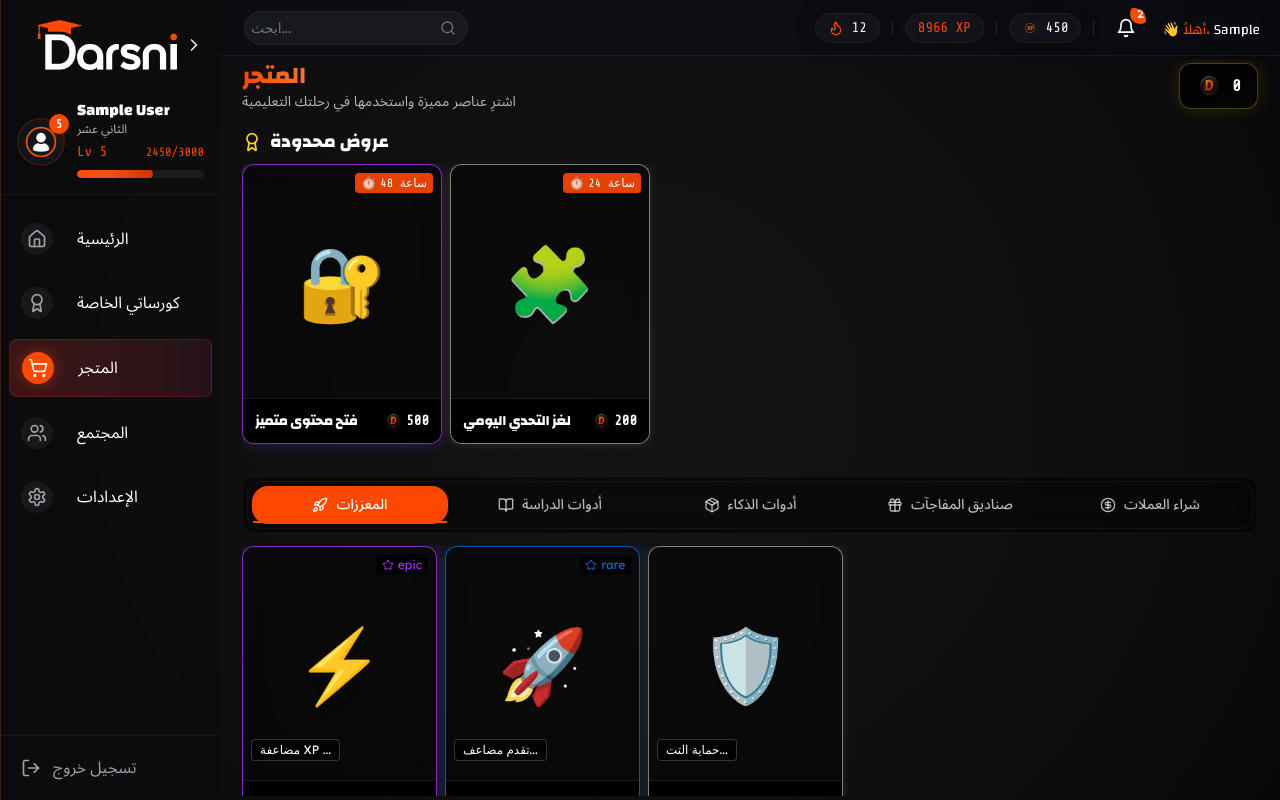
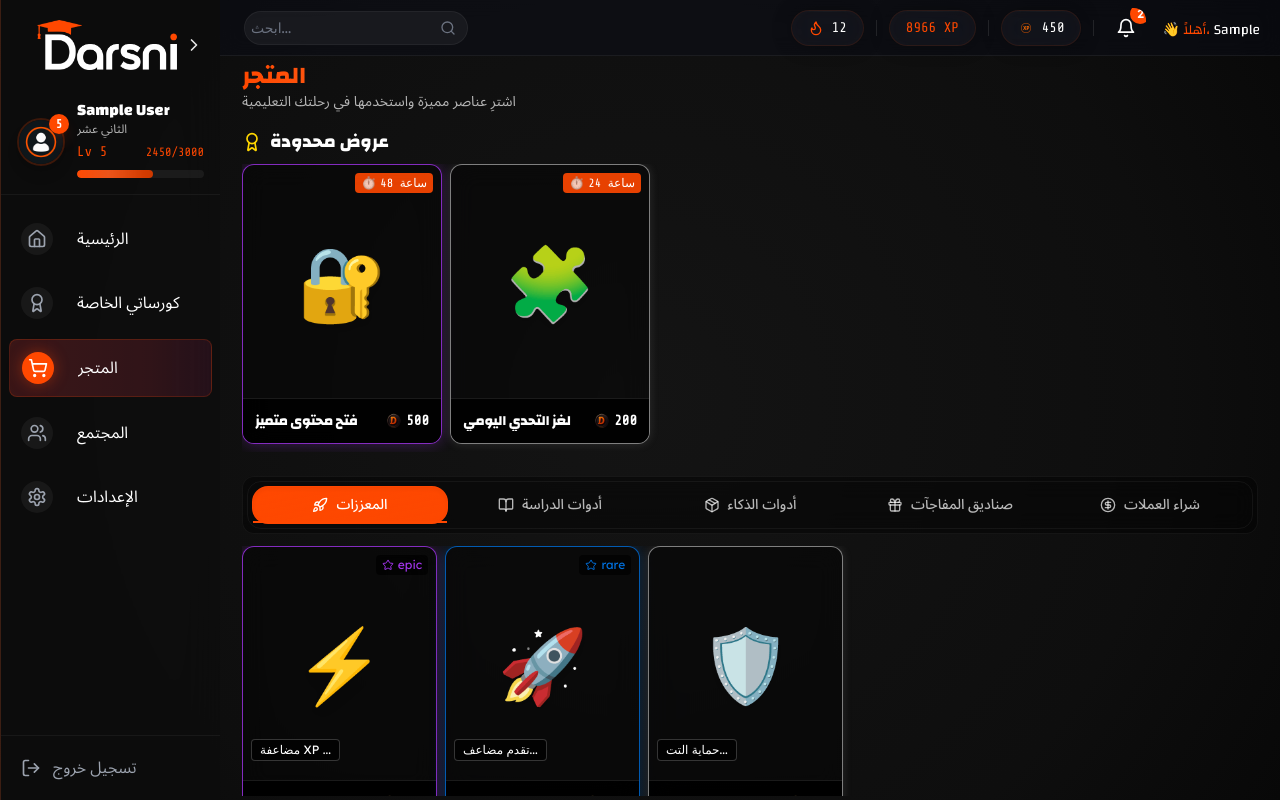
Before and after one commit to shadi1daoud/arab-bagrut-quest, a React (Vite) app: page /shop in a window 1280 px wide. Built offline with nearby package versions, Linux system fonts and the light colour scheme; sample sign-in values are in the browser's storage.

Commit message:
Refactor: Implement header and shop changes
- Updated `StudentLayout.tsx` to increase header stat container size and apply consistent styling.
- Removed the dbucks container from `Shop.tsx` to display dbucks only in the header.

```diff
--- a/src/layouts/StudentLayout.tsx
+++ b/src/layouts/StudentLayout.tsx
@@ -226,19 +226,19 @@ const StudentLayout = () => {
             <div className="flex items-center gap-4">
               {user && <>
                   <div className="flex items-center gap-3">
-                    {/* Stats Display - Streak | XP | Dbucks */}
+                    {/* Stats Display - Streak | XP | Dbucks with consistent styling */}
                     <div className="flex items-center gap-3">
                       {/* Streak */}
-                      <div className="flex items-center gap-2 glass-card py-1 px-3 rounded-full border border-white/5">
+                      <div className="flex items-center gap-2 glass-card py-2 px-4 rounded-full border border-white/5 h-9">
                         <Flame className="h-4 w-4 text-[#FF4800]" />
-                        <span className="text-white font-['Share_Tech_Mono'] text-sm">{user?.streak || 12}</span>
+                        <span className="text-white font-['Share_Tech_Mono'] text-sm font-medium">{user?.streak || 12}</span>
                       </div>
 
                       {/* Separator */}
                       <div className="hidden sm:block h-4 w-px bg-white/10"></div>
 
                       {/* XP */}
-                      <div className="flex items-center gap-2 glass-card py-1 px-3 rounded-full border border-white/5 bg-[#FF4800]/10">
+                      <div className="flex items-center gap-2 glass-card py-2 px-4 rounded-full border border-white/5 bg-[#FF4800]/10 h-9">
                         <span className="text-[#FF4800] font-['Share_Tech_Mono'] text-sm font-medium">{user?.xp || 8966} XP</span>
                       </div>
 
@@ -246,9 +246,9 @@ const StudentLayout = () => {
                       <div className="hidden sm:block h-4 w-px bg-white/10"></div>
 
                       {/* Dbucks */}
-                      <div className="flex items-center gap-2 glass-card py-1 px-3 rounded-full border border-white/5">
+                      <div className="flex items-center gap-2 glass-card py-2 px-4 rounded-full border border-white/5 h-9">
                         <img alt="Dbucks" src="/lovable-uploads/0e8e99cc-9278-487b-a22d-d0558c2f11dc.png" className="h-4 w-4 object-contain" />
-                        <span className="text-white font-['Share_Tech_Mono'] text-sm">{user?.coins || 450}</span>
+                        <span className="text-white font-['Share_Tech_Mono'] text-sm font-medium">{user?.coins || 450}</span>
                       </div>
                     </div>
 
--- a/src/pages/student/Shop.tsx
+++ b/src/pages/student/Shop.tsx
@@ -405,31 +405,14 @@ const Shop = () => {
 
   return (
     <div className="h-full flex flex-col">
-      {/* Header with balance */}
-      <div className="flex justify-between items-center mb-4">
-        <div>
+      {/* Header - simplified without balance display */}
+      <div className="mb-4">
         <h1 className="text-2xl font-bold bg-gradient-to-r from-game-primary via-game-accent to-game-secondary bg-clip-text text-transparent font-['Changa']">
           المتجر
         </h1>
         <p className="text-game-foreground-muted text-sm font-['Noto_Sans_Arabic']">
           اشترِ عناصر مميزة واستخدمها في رحلتك التعليمية
         </p>
-        </div>
-
-        <motion.div
-          className="bg-gradient-to-br from-black/80 to-black/50 backdrop-blur-md px-4 py-2 rounded-xl flex items-center gap-2 border border-game-legendary/30 shadow-lg"
-          animate={{
-            boxShadow: ['0 0 15px rgba(255,215,0,0.1)', '0 0 25px rgba(255,215,0,0.3)', '0 0 15px rgba(255,215,0,0.1)']
-          }}
-          transition={{ duration: 3, repeat: Infinity }}
-        >
-          <img
-            src="/lovable-uploads/b01a3696-c05d-49eb-b8f2-6b1f7dcbeaab.png"
-            alt="Dbucks"
-            className="h-7 w-7 object-contain"
-          />
-          <span className="text-white font-bold font-['Share_Tech_Mono']">{user?.coins || 0}</span>
-        </motion.div>
       </div>
 
       {/* Featured items (limited time offers) */}
```
Lines whose indentation alone changed are shown as unchanged.
